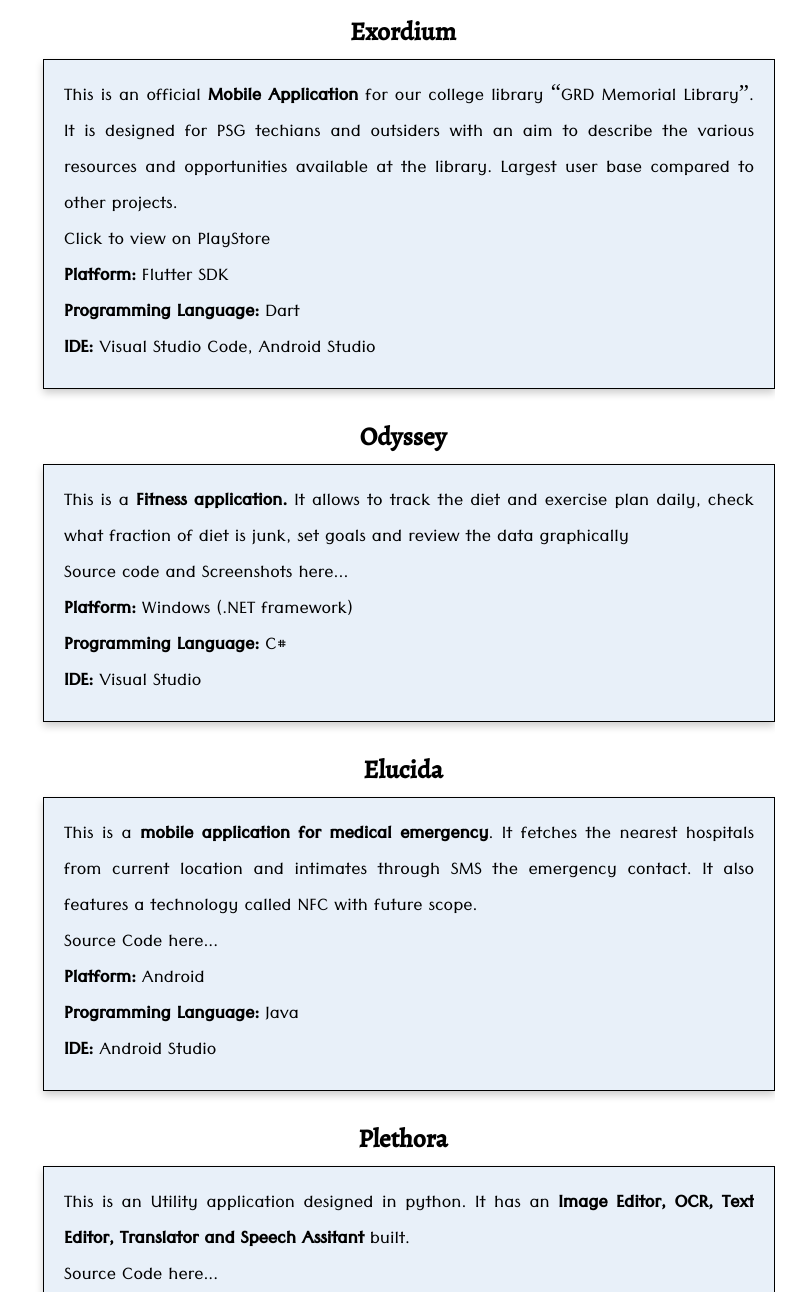
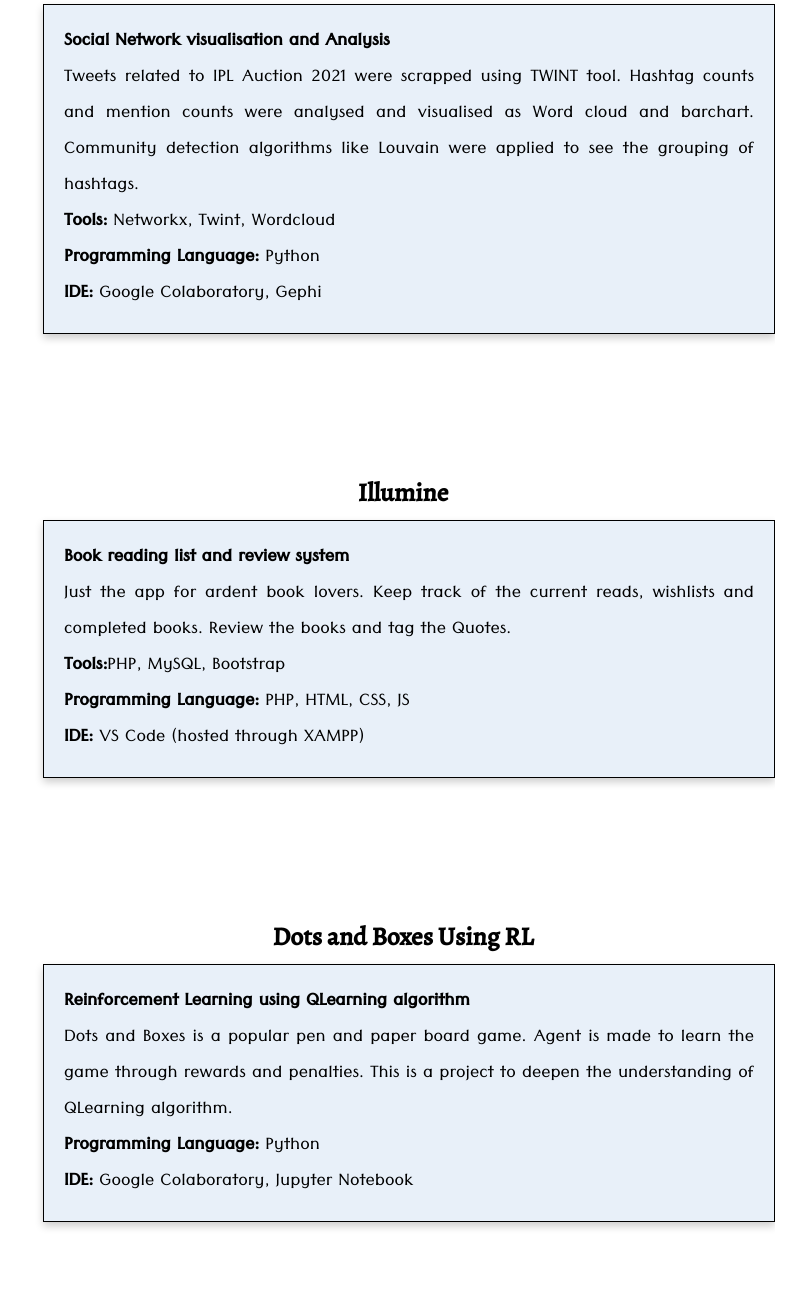
Before and after one commit to SwethaMagesh/SwethaMagesh.github.io, a plain HTML site: page projects.html in a window 1280 px wide. Shown: the part 676-1968 px from the top of the page, without its empty margins (237-1043 px from the left). Drawn offline with Linux system fonts and the light colour scheme; a web font is replaced by a local one.

Commit message:
updated the projects recently done

```diff
--- a/projects.html
+++ b/projects.html
@@ -59,6 +59,72 @@
 
 
                    </div> -->
+                   <h3 class="proHead">
+                     <!-- <a href=javascript:void(0) onclick="togglePCard('p5')"> -->
+                     Weed detection and Segmentation in Sugarbeet crops
+                     <!-- </a>    -->
+                  </h3>
+                  <div class="projectCARD p5">
+                     <p>
+                        <b>Innovation Practices Laboratory</b>
+                        <br/>
+                        This is a Machine Learning and Computer Vision Project for locating where exactly the weeds are present when given a picture of sugarbeet field.
+                     </p>
+                     <b>Platform:</b> Tensorflow using UNET Model (CNN) <br/>
+                     <b>Programming Language: </b>Python<br/>
+                     <b>IDE:</b> Google Colaboratory
+                  </div>
+                  <br/>
+                  <br/><h3 class="proHead">
+                     <!-- <a href=javascript:void(0) onclick="togglePCard('p5')"> -->
+                     Visualise IPL Auction Hashtags
+                     <!-- </a>    -->
+                  </h3>
+                  <div class="projectCARD p5">
+                     <p>
+                        <b>Social Network visualisation and Analysis</b>
+                        <br/>
+                        Tweets related to IPL Auction 2021 were scrapped using TWINT tool. Hashtag counts and mention counts were analysed and visualised as Word cloud and barchart. Community detection algorithms like Louvain were applied to see the grouping of hashtags.
+                     </p>
+                     <b>Tools: </b>Networkx, Twint, Wordcloud<br/>
+                     <b>Programming Language: </b>Python<br/>
+                     <b>IDE:</b> Google Colaboratory, Gephi
+                  </div>
+                  <br/>
+                  <br/>
+                  <br/><h3 class="proHead">
+                     <!-- <a href=javascript:void(0) onclick="togglePCard('p5')"> -->
+                     Illumine
+                     <!-- </a>    -->
+                  </h3>
+                  <div class="projectCARD p5">
+                     <p>
+                        <b>Book reading list and review system</b>
+                        <br/>
+                       Just the app for ardent book lovers. Keep track of the current reads, wishlists and completed books. Review the books and tag the Quotes.
+                     </p>
+                     <b>Tools:</b>PHP, MySQL, Bootstrap<br/>
+                     <b>Programming Language: </b>PHP, HTML, CSS, JS<br/>
+                     <b>IDE:</b> VS Code (hosted through XAMPP)
+                  </div>
+                  <br/>
+                  <br/>
+                  <br/><h3 class="proHead">
+                     <!-- <a href=javascript:void(0) onclick="togglePCard('p5')"> -->
+                     Dots and Boxes Using RL
+                     <!-- </a>    -->
+                  </h3>
+                  <div class="projectCARD p5">
+                     <p>
+                        <b>Reinforcement Learning using QLearning algorithm</b>
+                        <br/>
+                        Dots and Boxes is a popular pen and paper board game. Agent is made to learn the game through rewards and penalties. This is a project to deepen the understanding of QLearning algorithm.
+                       </p>
+                     <b>Programming Language: </b>Python<br/>
+                     <b>IDE:</b> Google Colaboratory, Jupyter Notebook
+                  </div>
+                  <br/>
+                  <br/>
                 <h3 class="proHead">
                    <!-- <a href=javascript:void(0) onclick="togglePCard('p5')"> -->
                    Smart Notifications for Mobile Wallet
```
